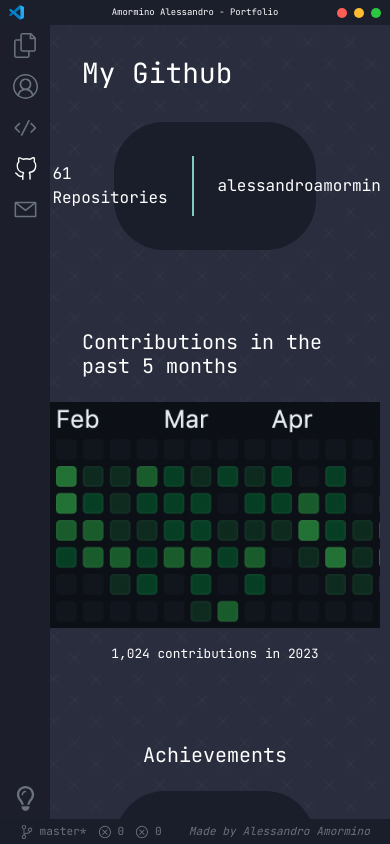
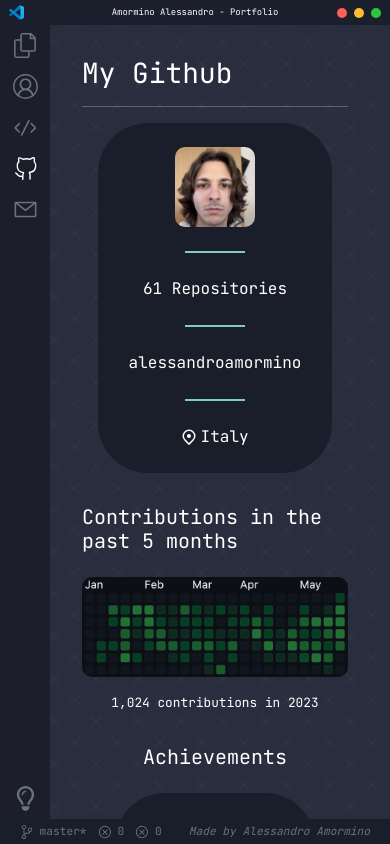
Before and after one commit to alessandroamormino/vite-boolfolio, a Vue app: page /github in a window 390 px wide. Built offline with nearby package versions, Linux system fonts and the light colour scheme; grey boxes are pictures that could not be loaded.

Commit message:
feat: add responsive to github page

```diff
--- a/src/pages/AppGithub.vue
+++ b/src/pages/AppGithub.vue
@@ -10,6 +10,7 @@ export default {
 </script>
 <template>
   <h1>My Github</h1>
+  <hr>
   <div class="box">
     <img src="/img/github.jpg" alt="github_photo">
     <div class="separator"></div>
@@ -127,4 +128,28 @@ export default {
     }
   }
 }
+
+// *******************************************
+//                  RESPONSIVE
+// *******************************************
+@media only screen and (max-width: 576px){
+  .box{
+    flex-flow: column;
+    text-align: center;
+    .separator::after{
+      width: 60px;
+      height: 2px;
+    }
+    img{
+      border-radius: 10px;
+    }
+    margin: 1em;
+  }
+  .contributions{
+    #contributions{
+      width: 100%;
+    }
+    margin: 2em 0;
+  }
+}
 </style>
--- a/src/pages/AppProjects.vue
+++ b/src/pages/AppProjects.vue
@@ -59,8 +59,8 @@ export default {
 <template>
     <div v-if="this.store.projects.length > 0">
       <h1>Stuff i've built so far</h1>
+      <hr>
       <!-- creo una select per filtrare la tipologia del progetto -->
-
       <form @submit.prevent="" action="" class="d-flex gap-3">
         <span>Search for Type:</span>
         <select name="type_id" id="type_id" v-model="selectedTypeId" @change="getProjects()">
```
